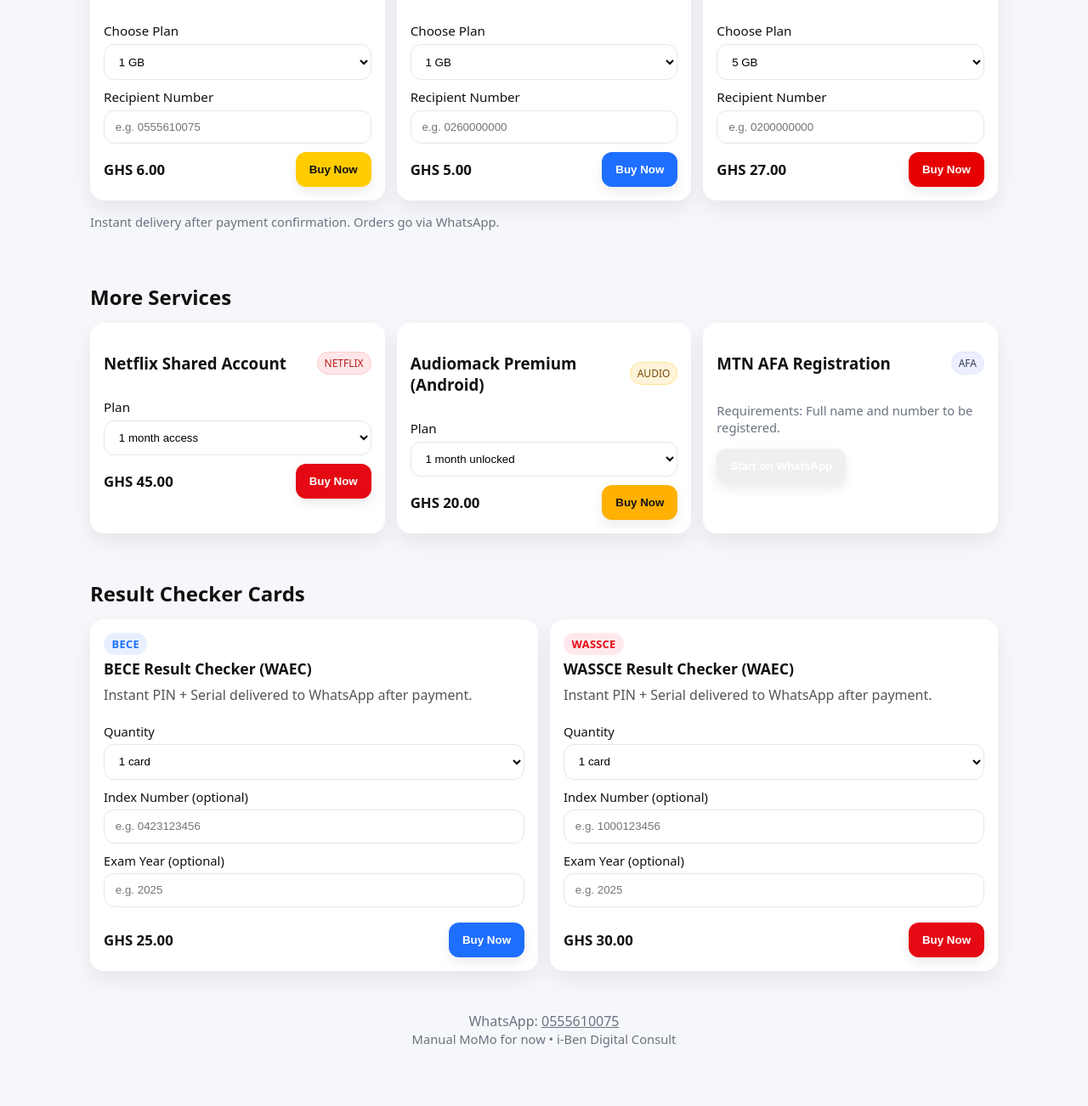
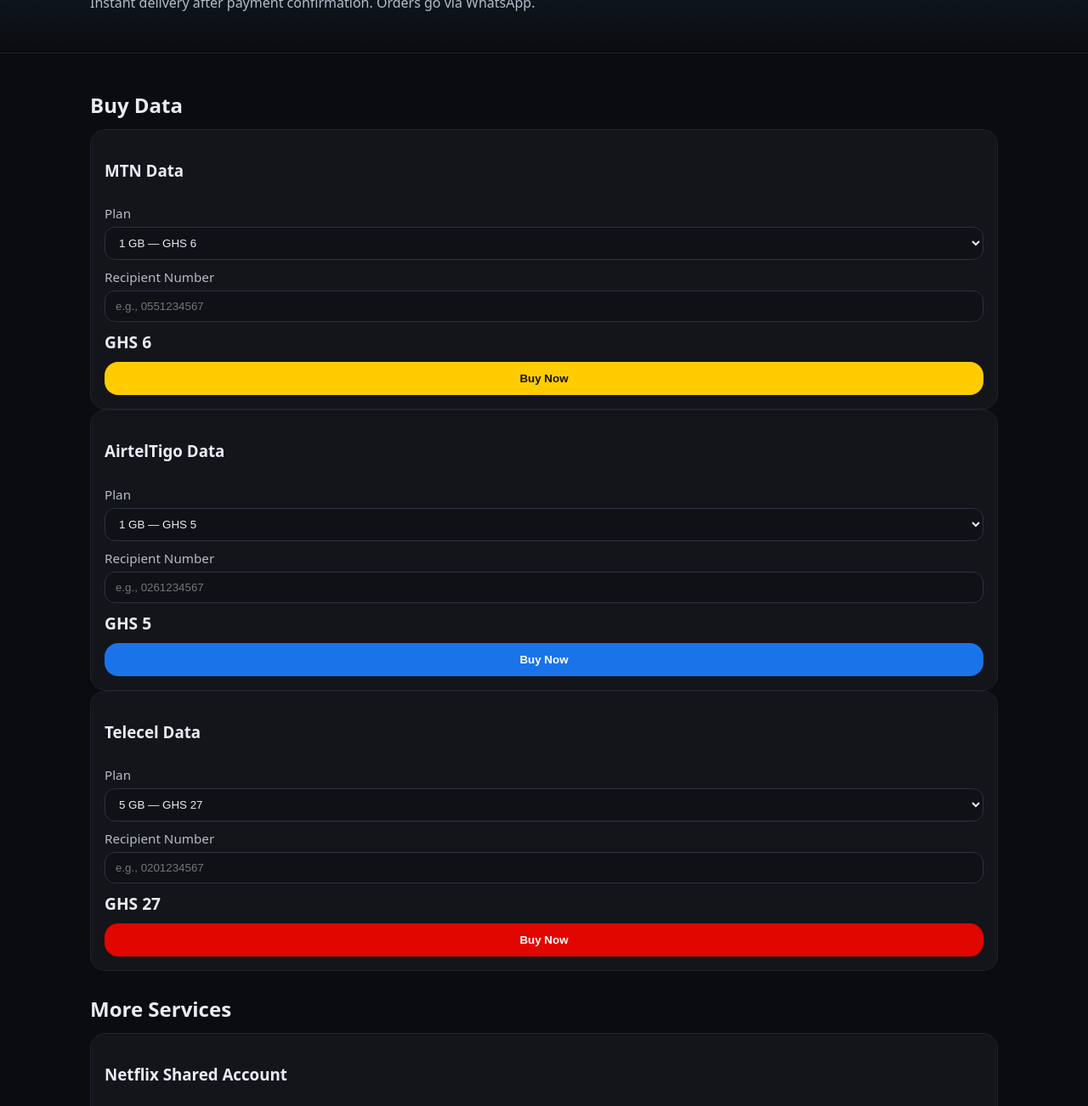
Before and after one commit to Qhowmenz24/qhwomenzconsult, a plain HTML site: page index.html in a window 1280 px wide. Shown: the part 183-1485 px from the top of the page at 85% size. Before the commit the page ends 1440 px from the top, so only its background shows below. Drawn offline with Linux system fonts and the light colour scheme.

Commit message:
Add files via upload

```diff
--- a/index.html
+++ b/index.html
@@ -1,230 +1,150 @@
 <!DOCTYPE html>
 <html lang="en">
 <head>
-  <meta charset="UTF-8" />
-  <meta name="viewport" content="width=device-width, initial-scale=1" />
-  <title>i‑Ben Digital Consult</title>
-  <link rel="stylesheet" href="style.css" />
+  <meta charset="UTF-8">
+  <meta name="viewport" content="width=device-width, initial-scale=1">
+  <title>Qwomenz Consult | Data, Services & Result Checkers</title>
+  <meta name="description" content="Buy MTN, AirtelTigo, and Telecel data. Netflix shared accounts, Audiomack Premium, MTN AFA registration, BECE & WASSCE result checkers.">
+  <link rel="icon" href="assets/favicon.png">
+  <link rel="stylesheet" href="style.css">
 </head>
 <body>
-  <header class="site-header">
-    <div class="brand">i‑Ben Digital Consult</div>
-    <nav class="nav-sm">
+<header class="container site-header">
+  <div class="brand">Qwomenz Consult</div>
+  <nav>
     <a href="#buy-data">Buy Data</a>
-      <a href="#more-services">More Services</a>
+    <a href="#services">More Services</a>
     <a href="#result-checkers">Result Checkers</a>
   </nav>
+  <a class="btn btn--wa" href="https://wa.me/233555610075" target="_blank" rel="noopener">WhatsApp Us</a>
 </header>
 
-  <main>
-    <!-- BUY DATA -->
-    <section id="buy-data" class="wrap">
-      <h2>Buy Data</h2>
-
-      <div class="grid cards">
-        <!-- MTN -->
-        <article class="card">
-          <header class="card-hd">
-            <h3>MTN Data</h3>
-            <span class="badge badge-mtn">MTN</span>
-          </header>
-
-          <label>Choose Plan
-            <select id="mtnPlan"></select>
-          </label>
-
-          <label>Recipient Number
-            <input id="mtnNumber" type="tel" placeholder="e.g. 0555610075" />
-          </label>
-
-          <div class="row-between">
-            <div class="price">GHS <span id="mtnPrice">—</span></div>
-            <button id="mtnBuy" class="btn btn-mtn">Buy Now</button>
-          </div>
-        </article>
-
-        <!-- AirtelTigo -->
-        <article class="card">
-          <header class="card-hd">
-            <h3>AirtelTigo Data</h3>
-            <span class="badge badge-at">AT</span>
-          </header>
-
-          <label>Choose Plan
-            <select id="atPlan"></select>
-          </label>
-
-          <label>Recipient Number
-            <input id="atNumber" type="tel" placeholder="e.g. 0260000000" />
-          </label>
-
-          <div class="row-between">
-            <div class="price">GHS <span id="atPrice">—</span></div>
-            <button id="atBuy" class="btn btn-at">Buy Now</button>
-          </div>
-        </article>
-
-        <!-- Telecel -->
-        <article class="card">
-          <header class="card-hd">
-            <h3>Telecel Data</h3>
-            <span class="badge badge-telecel">Telecel</span>
-          </header>
-
-          <label>Choose Plan
-            <select id="telecelPlan"></select>
-          </label>
-
-          <label>Recipient Number
-            <input id="telecelNumber" type="tel" placeholder="e.g. 0200000000" />
-          </label>
-
-          <div class="row-between">
-            <div class="price">GHS <span id="telecelPrice">—</span></div>
-            <button id="telecelBuy" class="btn btn-telecel">Buy Now</button>
-          </div>
-        </article>
-      </div>
-      <p class="note">Instant delivery after payment confirmation. Orders go via WhatsApp.</p>
-    </section>
-
-    <!-- MORE SERVICES -->
-    <section id="more-services" class="wrap">
-      <h2>More Services</h2>
-      <div class="grid cards">
-        <!-- Netflix -->
-        <article class="card">
-          <header class="card-hd">
-            <h3>Netflix Shared Account</h3>
-            <span class="badge badge-netflix">NETFLIX</span>
-          </header>
-
-          <label>Plan
-            <select id="netflixPlan">
-              <option value="45">1 month access</option>
-              <option value="130">3 months access</option>
-              <option value="260">6 months access</option>
-            </select>
-          </label>
-
-          <div class="row-between">
-            <div class="price">GHS <span id="netflixPrice">45.00</span></div>
-            <button id="netflixBuy" class="btn btn-netflix">Buy Now</button>
-          </div>
-        </article>
-
-        <!-- Audiomack -->
-        <article class="card">
-          <header class="card-hd">
-            <h3>Audiomack Premium (Android)</h3>
-            <span class="badge badge-audio">AUDIO</span>
-          </header>
-
-          <label>Plan
-            <select id="audioPlan">
-              <option value="20">1 month unlocked</option>
-              <option value="55">3 months unlocked</option>
-              <option value="100">6 months unlocked</option>
-            </select>
-          </label>
-
-          <div class="row-between">
-            <div class="price">GHS <span id="audioPrice">20.00</span></div>
-            <button id="audioBuy" class="btn btn-audiomack">Buy Now</button>
-          </div>
-        </article>
-
-        <!-- MTN AFA -->
-        <article class="card">
-          <header class="card-hd">
-            <h3>MTN AFA Registration</h3>
-            <span class="badge">AFA</span>
-          </header>
-
-          <p class="muted">Requirements: Full name and number to be registered.</p>
-          <button id="afaBuy" class="btn">Start on WhatsApp</button>
-        </article>
+<section class="hero">
+  <div class="container">
+    <h1>Your Trusted e‑Voucher & Data Hub</h1>
+    <p>Instant delivery after payment confirmation. Orders go via WhatsApp.</p>
   </div>
 </section>
 
-    <!-- RESULT CHECKERS -->
-    <section class="services extra-services wrap" id="result-checkers">
+<main class="container">
+  <section id="buy-data" class="card-grid">
+    <h2>Buy Data</h2>
+
+    <div class="card">
+      <h3>MTN Data</h3>
+      <label>Plan
+        <select id="mtn-plan" data-network="mtn"></select>
+      </label>
+      <label>Recipient Number
+        <input id="mtn-number" type="tel" placeholder="e.g., 0551234567" inputmode="numeric" maxlength="10">
+      </label>
+      <div class="price-row">GHS <span id="mtn-price">—</span></div>
+      <button class="btn btn--mtn" onclick="openWhatsApp('MTN','mtn')">Buy Now</button>
+    </div>
+
+    <div class="card">
+      <h3>AirtelTigo Data</h3>
+      <label>Plan
+        <select id="at-plan" data-network="at"></select>
+      </label>
+      <label>Recipient Number
+        <input id="at-number" type="tel" placeholder="e.g., 0261234567" inputmode="numeric" maxlength="10">
+      </label>
+      <div class="price-row">GHS <span id="at-price">—</span></div>
+      <button class="btn btn--tigo" onclick="openWhatsApp('AirtelTigo','at')">Buy Now</button>
+    </div>
+
+    <div class="card">
+      <h3>Telecel Data</h3>
+      <label>Plan
+        <select id="telecel-plan" data-network="telecel"></select>
+      </label>
+      <label>Recipient Number
+        <input id="telecel-number" type="tel" placeholder="e.g., 0201234567" inputmode="numeric" maxlength="10">
+      </label>
+      <div class="price-row">GHS <span id="telecel-price">—</span></div>
+      <button class="btn btn--telecel" onclick="openWhatsApp('Telecel','telecel')">Buy Now</button>
+    </div>
+  </section>
+
+  <section id="services" class="card-grid">
+    <h2>More Services</h2>
+
+    <div class="card">
+      <h3>Netflix Shared Account</h3>
+      <label>Plan
+        <select id="netflix-plan">
+          <option value="1 month access" data-price="45">1 month access — GHS 45</option>
+          <option value="3 months access" data-price="130">3 months access — GHS 130</option>
+          <option value="6 months access" data-price="260">6 months access — GHS 260</option>
+        </select>
+      </label>
+      <div class="price-row">GHS <span id="netflix-price">45</span></div>
+      <button class="btn btn--netflix" onclick="openService('Netflix', 'netflix-plan')">Buy Now</button>
+    </div>
+
+    <div class="card">
+      <h3>Audiomack Premium (Android)</h3>
+      <label>Plan
+        <select id="audio-plan">
+          <option value="1 month unlocked" data-price="20">1 month unlocked — GHS 20</option>
+          <option value="3 months unlocked" data-price="55">3 months unlocked — GHS 55</option>
+          <option value="6 months unlocked" data-price="100">6 months unlocked — GHS 100</option>
+        </select>
+      </label>
+      <div class="price-row">GHS <span id="audio-price">20</span></div>
+      <button class="btn btn--audiomack" onclick="openService('Audiomack', 'audio-plan')">Buy Now</button>
+    </div>
+
+    <div class="card">
+      <h3>MTN AFA Registration</h3>
+      <p>Requirements: Full name and number to be registered.</p>
+      <a class="btn btn--mtn" href="https://wa.me/233555610075?text=Hello%20Qwomenz%20Consult%2C%20I%20want%20to%20register%20for%20MTN%20AFA.%20Details%3A%20Full%20Name%2C%20Number%20to%20be%20registered" target="_blank" rel="noopener">Start on WhatsApp</a>
+    </div>
+  </section>
+
+  <section id="result-checkers" class="card-grid">
     <h2>Result Checker Cards</h2>
-      <div class="cards grid">
-        <!-- BECE -->
-        <article class="card rc">
-          <div class="card-top">
-            <div class="rc-badge rc-bece">BECE</div>
+
+    <div class="card">
       <h3>BECE Result Checker (WAEC)</h3>
       <p>Instant PIN + Serial delivered to WhatsApp after payment.</p>
+      <label>Quantity
+        <select id="bece-qty">
+          <option value="1" data-price="28">1 card — GHS 28</option>
+          <option value="2" data-price="55">2 cards — GHS 55</option>
+          <option value="5" data-price="130">5 cards — GHS 130</option>
+          <option value="10" data-price="250">10 cards — GHS 250</option>
+        </select>
+      </label>
+      <div class="price-row">GHS <span id="bece-price">28</span></div>
+      <button class="btn btn--wa" onclick="openChecker('BECE','bece-qty')">Buy Now</button>
     </div>
 
-          <div class="rc-fields">
+    <div class="card">
+      <h3>WASSCE Result Checker (WAEC)</h3>
+      <p>Instant PIN + Serial delivered to WhatsApp after payment.</p>
       <label>Quantity
-              <select id="beceQty">
-                <option value="1">1 card</option>
-                <option value="2">2 cards</option>
-                <option value="5">5 cards</option>
-                <option value="10">10 cards</option>
+        <select id="wassce-qty">
+          <option value="1" data-price="35">1 card — GHS 35</option>
+          <option value="2" data-price="68">2 cards — GHS 68</option>
+          <option value="5" data-price="155">5 cards — GHS 155</option>
+          <option value="10" data-price="300">10 cards — GHS 300</option>
         </select>
       </label>
-
-            <label>Index Number (optional)
-              <input id="beceIndex" type="text" placeholder="e.g. 0423123456">
-            </label>
-
-            <label>Exam Year (optional)
-              <input id="beceYear" type="text" placeholder="e.g. 2025">
-            </label>
-          </div>
-
-          <div class="rc-bottom">
-            <span class="rc-price">GHS <span id="becePrice">—</span></span>
-            <button class="btn btn-at" id="beceBuy">Buy Now</button>
-          </div>
-        </article>
-
-        <!-- WASSCE -->
-        <article class="card rc">
-          <div class="card-top">
-            <div class="rc-badge rc-wassce">WASSCE</div>
-            <h3>WASSCE Result Checker (WAEC)</h3>
-            <p>Instant PIN + Serial delivered to WhatsApp after payment.</p>
-          </div>
-
-          <div class="rc-fields">
-            <label>Quantity
-              <select id="wassceQty">
-                <option value="1">1 card</option>
-                <option value="2">2 cards</option>
-                <option value="5">5 cards</option>
-                <option value="10">10 cards</option>
-              </select>
-            </label>
-
-            <label>Index Number (optional)
-              <input id="wassceIndex" type="text" placeholder="e.g. 1000123456">
-            </label>
-
-            <label>Exam Year (optional)
-              <input id="wassceYear" type="text" placeholder="e.g. 2025">
-            </label>
-          </div>
-
-          <div class="rc-bottom">
-            <span class="rc-price">GHS <span id="wasscePrice">—</span></span>
-            <button class="btn btn-netflix" id="wassceBuy">Buy Now</button>
-          </div>
-        </article>
+      <div class="price-row">GHS <span id="wassce-price">35</span></div>
+      <button class="btn btn--wa" onclick="openChecker('WASSCE','wassce-qty')">Buy Now</button>
     </div>
   </section>
 </main>
 
 <footer class="site-footer">
-    <div>WhatsApp: <a href="https://wa.me/233555610075" target="_blank">0555610075</a></div>
-    <div class="muted">Manual MoMo for now • i‑Ben Digital Consult</div>
+  <div class="container">
+    <p>WhatsApp: <a href="https://wa.me/233555610075" target="_blank" rel="noopener">0555610075</a></p>
+    <p>Manual MoMo for now • Qwomenz Consult • © 2025</p>
+  </div>
 </footer>
 
-  <script src="app.js"></script>
+<script src="script.js"></script>
 </body>
 </html>
--- /dev/null
+++ b/script.js
@@ -0,0 +1,78 @@
+
+// Data pricing tables (from user's original bundles)
+const plans = {
+  mtn: [
+    ["1 GB", 6], ["2 GB", 12], ["3 GB", 17], ["4 GB", 22], ["5 GB", 28],
+    ["6 GB", 33], ["7 GB", 39], ["8 GB", 44], ["10 GB", 50], ["15 GB", 75],
+    ["20 GB", 95], ["25 GB", 110], ["30 GB", 130], ["40 GB", 170], ["50 GB", 210], ["100 GB", 410]
+  ],
+  at: [
+    ["1 GB", 5], ["2 GB", 10], ["3 GB", 15], ["4 GB", 19], ["5 GB", 24],
+    ["6 GB", 28], ["7 GB", 33], ["8 GB", 38], ["9 GB", 40], ["10 GB", 45],
+    ["15 GB", 65], ["20 GB", 85], ["30 GB", 130], ["40 GB", 172], ["50 GB", 210], ["100 GB", 315]
+  ],
+  telecel: [
+    ["5 GB", 27], ["10 GB", 49], ["15 GB", 65], ["20 GB", 90],
+    ["30 GB", 130], ["40 GB", 170], ["50 GB", 200], ["100 GB", 320]
+  ]
+};
+
+function initDropdown(net){
+  const select = document.querySelector(`select[data-network="${net}"]`);
+  if(!select) return;
+  select.innerHTML = plans[net].map(([label, price]) => `<option value="${label}" data-price="${price}">${label} — GHS ${price}</option>`).join("");
+  const priceEl = document.getElementById(`${net}-price`);
+  priceEl.textContent = plans[net][0][1];
+  select.addEventListener("change", e => {
+    const p = e.target.selectedOptions[0].dataset.price;
+    priceEl.textContent = p;
+  });
+}
+
+["mtn","at","telecel"].forEach(initDropdown);
+
+// Update service prices live
+function bindPrice(selectId, priceSpanId){
+  const sel = document.getElementById(selectId);
+  const span = document.getElementById(priceSpanId);
+  if(!sel || !span) return;
+  sel.addEventListener("change", e => {
+    span.textContent = e.target.selectedOptions[0].dataset.price;
+  });
+}
+bindPrice("netflix-plan","netflix-price");
+bindPrice("audio-plan","audio-price");
+bindPrice("bece-qty","bece-price");
+bindPrice("wassce-qty","wassce-price");
+
+// WhatsApp helpers
+function encode(s){return encodeURIComponent(s)}
+
+function openWhatsApp(label, net){
+  const sel = document.querySelector(`select[data-network="${net}"]`);
+  const num = document.getElementById(`${net}-number`).value.trim();
+  const plan = sel.value;
+  const price = sel.selectedOptions[0].dataset.price;
+  if(!/^\d{10}$/.test(num)){
+    alert("Enter a valid 10‑digit recipient number (e.g., 0551234567)");
+    return;
+  }
+  const msg = `Hello Qwomenz Consult,%0AI want to buy ${label} data.%0APlan: ${plan}%0ARecipient: ${num}%0APrice: GHS ${price}`;
+  window.open(`https://wa.me/233555610075?text=${msg}`,"_blank","noopener");
+}
+
+function openService(service, selectId){
+  const sel = document.getElementById(selectId);
+  const plan = sel.value;
+  const price = sel.selectedOptions[0].dataset.price;
+  const msg = `Hello Qwomenz Consult,%0AI want to buy ${service}.%0APlan: ${plan}%0APrice: GHS ${price}`;
+  window.open(`https://wa.me/233555610075?text=${msg}`,"_blank","noopener");
+}
+
+function openChecker(kind, selectId){
+  const sel = document.getElementById(selectId);
+  const qty = sel.value;
+  const price = sel.selectedOptions[0].dataset.price;
+  const msg = `Hello Qwomenz Consult,%0AI want ${kind} result checker.%0AQuantity: ${qty}%0APrice: GHS ${price}`;
+  window.open(`https://wa.me/233555610075?text=${msg}`,"_blank","noopener");
+}
--- a/style.css
+++ b/style.css
@@ -1,58 +1,47 @@
-/* Base */
+
+:root{
+  --bg:#0b0c10;
+  --surface:#13151a;
+  --text:#e8edf3;
+  --muted:#b4bdc6;
+  --primary:#4aa3ff;
+  --mtn:#ffcc00;
+  --tigo:#1a73e8;
+  --telecel:#e10600;
+  --netflix:#e50914;
+  --audiomack:#ffb000;
+  --wa:#25d366;
+  --radius:18px;
+}
+
 *{box-sizing:border-box}
-:root{--radius:16px}
-body{font-family:system-ui,-apple-system,Segoe UI,Roboto,Ubuntu,'Helvetica Neue',Arial,sans-serif;margin:0;background:#f6f7fb;color:#111}
-.wrap{padding:24px 16px;max-width:1100px;margin:auto}
-h2{margin:0 0 14px;font-size:clamp(1.3rem,1.6vw+1rem,1.8rem)}
+html,body{margin:0;padding:0;background:var(--bg);color:var(--text);font-family:system-ui,-apple-system,Segoe UI,Roboto,Inter,Arial,sans-serif}
+a{color:var(--primary);text-decoration:none}
+.container{max-width:1100px;margin:0 auto;padding:16px}
 
-/* Header */
-.site-header{background:#111;color:#fff;padding:14px 16px;display:flex;align-items:center;justify-content:space-between;position:sticky;top:0;z-index:10}
-.brand{font-weight:800;font-size:clamp(1.1rem,1.2vw+1rem,1.6rem)}
-.nav-sm a{color:#ddd;margin-left:12px;text-decoration:none}
-.nav-sm a:hover{color:#fff}
+.site-header{display:flex;gap:16px;align-items:center;justify-content:space-between;position:sticky;top:0;background:rgba(11,12,16,.7);backdrop-filter:blur(8px);z-index:10}
+.site-header nav{display:flex;gap:14px;flex-wrap:wrap}
+.site-header a{font-weight:600}
+.brand{font-weight:800;font-size:1.25rem}
 
-/* Cards grid */
-.grid{display:grid;gap:14px;grid-template-columns:repeat(auto-fit,minmax(260px,1fr))}
-.card{background:#fff;border-radius:var(--radius);box-shadow:0 10px 25px rgba(0,0,0,.07);padding:16px}
-.card-hd{display:flex;justify-content:space-between;align-items:center;margin-bottom:8px}
-.badge{font-size:.75rem;padding:.25rem .5rem;border-radius:999px;background:#eef;border:1px solid #dbeafe;color:#334155}
-.badge-mtn{background:#fff5cc;border-color:#ffe08a;color:#8a6a00}
-.badge-at{background:#e6efff;border-color:#c7d2fe;color:#1e40af}
-.badge-telecel{background:#ffe6e6;border-color:#fecaca;color:#991b1b}
-.badge-netflix{background:#ffe6e8;border-color:#fecaca;color:#b91c1c}
-.badge-audio{background:#fff3da;border-color:#fde68a;color:#7a4a00}
+.hero{background:linear-gradient(180deg,rgba(74,163,255,.15),transparent);padding:32px 0;border-bottom:1px solid #1e222b}
+.hero h1{margin:0 0 8px 0;font-size:1.9rem}
+.hero p{margin:0;color:var(--muted)}
 
-label{display:flex;flex-direction:column;gap:6px;font-size:.95rem;margin:10px 0}
-select,input{padding:.7rem .8rem;border-radius:12px;border:1px solid #e5e7eb;outline:none;background:#fff}
-select:focus,input:focus{border-color:#a5b4fc;box-shadow:0 0 0 4px rgba(99,102,241,.14)}
+.card-grid{margin:28px 0}
+.card-grid h2{margin-bottom:12px}
+.card{background:var(--surface);border:1px solid #1e222b;border-radius:var(--radius);padding:16px;display:grid;gap:10px}
+.card label{display:grid;gap:6px;font-size:.95rem;color:var(--muted)}
+.card input,.card select{padding:10px 12px;border-radius:12px;border:1px solid #2b3240;background:#0f1117;color:var(--text)}
+.price-row{font-size:1.2rem;font-weight:700}
 
-.row-between{display:flex;align-items:center;justify-content:space-between;margin-top:8px}
-.price{font-weight:800;font-size:1.05rem}
+.btn{display:inline-block;padding:12px 16px;border-radius:16px;border:none;font-weight:800;color:#111;cursor:pointer;text-align:center}
+.btn--wa{background:var(--wa);color:#111}
+.btn--mtn{background:var(--mtn)}
+.btn--tigo{background:var(--tigo);color:#fff}
+.btn--telecel{background:var(--telecel);color:#fff}
+.btn--netflix{background:var(--netflix);color:#fff}
+.btn--audiomack{background:var(--audiomack);color:#111}
 
-/* Buttons */
-.btn{padding:.8rem 1rem;border:none;border-radius:12px;cursor:pointer;color:#fff;font-weight:700;box-shadow:0 6px 14px rgba(0,0,0,.08)}
-.btn:hover{opacity:.92}
-.btn-mtn{background:#FFCC00;color:#111}
-.btn-at{background:#1E6FFF}
-.btn-telecel{background:#E60000}
-.btn-netflix{background:#E50914}
-.btn-audiomack{background:#FFB000;color:#111}
-
-/* Notes */
-.note,.muted{color:#6b7280;font-size:.92rem}
-
-/* Result Checker specific */
-.services.extra-services { margin-top: 6px; }
-.cards.grid .card.rc{display:flex;flex-direction:column}
-.card.rc .card-top h3 { margin: .25rem 0 .5rem; font-size:1.1rem; }
-.card.rc p { color:#555; margin:0 0 .75rem; }
-.rc-badge{display:inline-block;padding:.25rem .6rem;border-radius:999px;font-weight:700;font-size:.8rem;letter-spacing:.3px}
-.rc-bece { background:#E8F0FF; color:#1E6FFF; }
-.rc-wassce { background:#FFE8EC; color:#E50914; }
-.rc-fields label{display:flex;flex-direction:column;font-size:.92rem;gap:.35rem;margin-bottom:.55rem}
-.rc-bottom{margin-top:.6rem;display:flex;align-items:center;justify-content:space-between}
-.rc-price{font-weight:800;font-size:1.05rem}
-
-/* Footer */
-.site-footer{padding:24px 16px;text-align:center;color:#6b7280}
-.site-footer a{color:inherit}
+.site-footer{border-top:1px solid #1e222b;background:#0d0f14}
+.site-footer .container{display:flex;gap:16px;justify-content:space-between;flex-wrap:wrap}
```
Also changed, not shown: favicon.png (added). Lines whose indentation alone changed are shown as unchanged.
